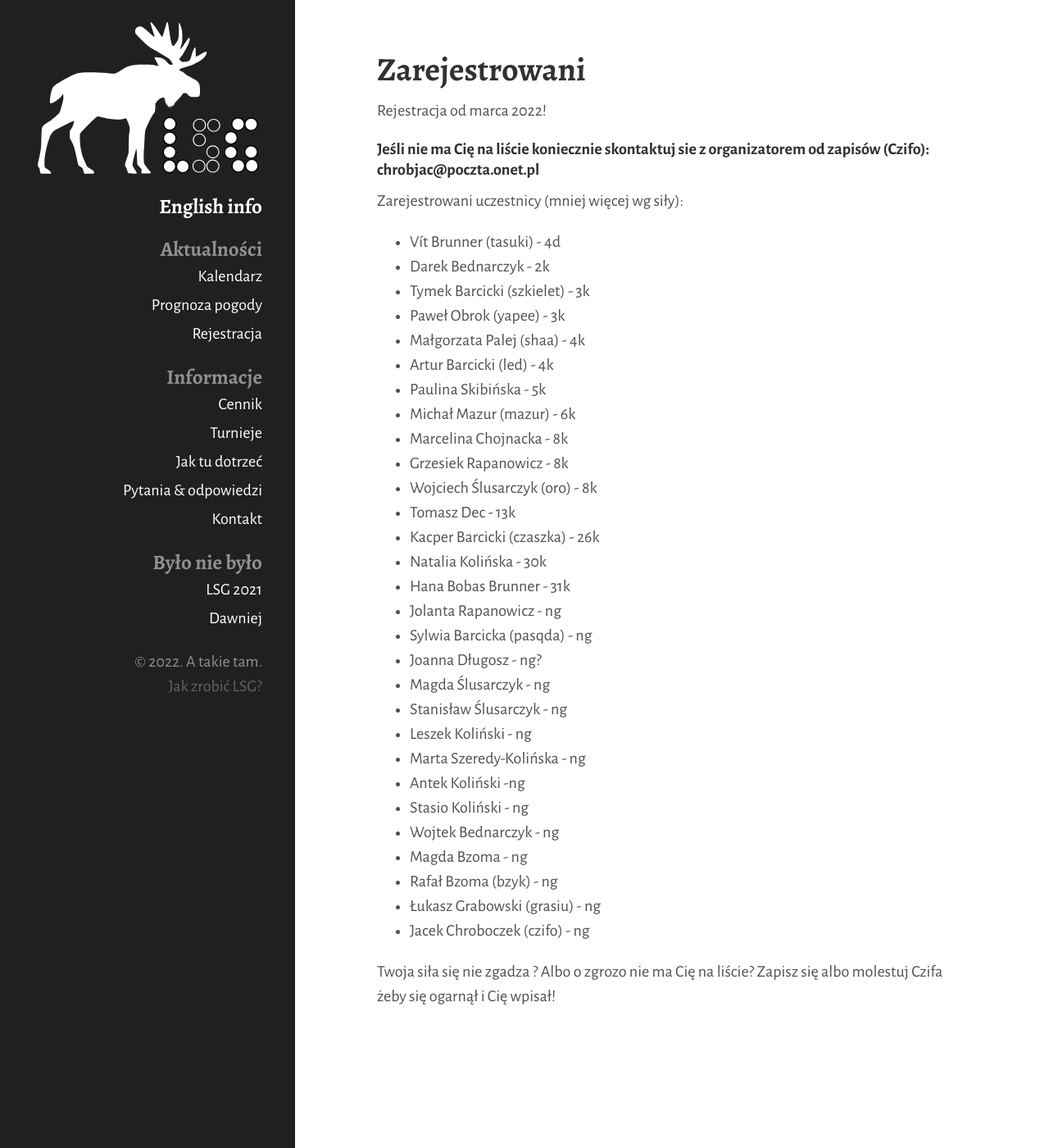
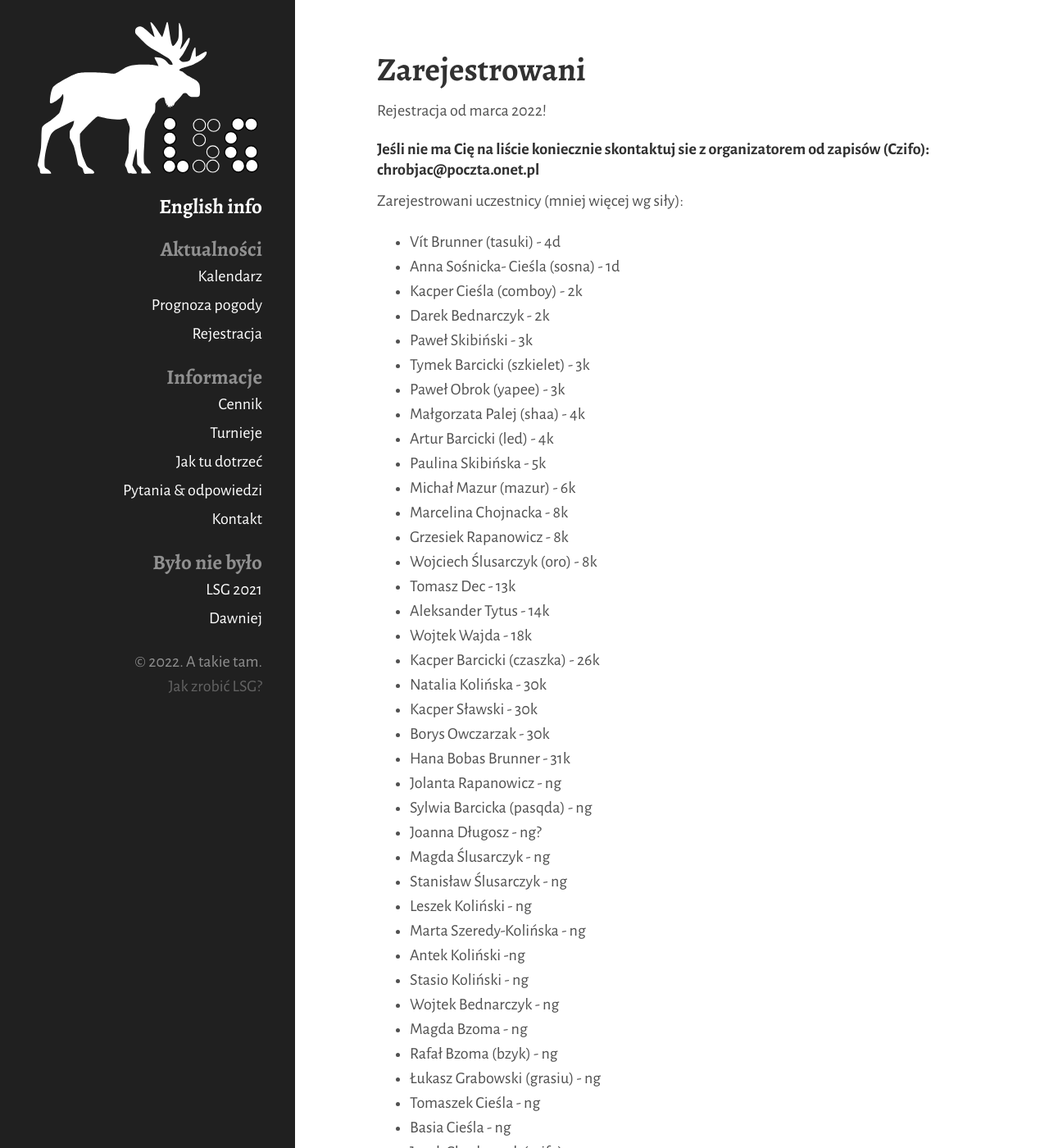
Before and after one commit to tasuki/lsg, a Jekyll site: the page built from zarejestrowani.md, in a window 1280 px wide and 1400 px high. Shown: the whole window at 82% size. Built offline with Jekyll 4.4.1, drawn with Linux system fonts in a browser that asks for light colours; nearby versions of some CDN libraries.

Commit message:
Update zarejestrowani.md

```diff
--- a/zarejestrowani.md
+++ b/zarejestrowani.md
@@ -12,7 +12,10 @@ Rejestracja od marca 2022!
 Zarejestrowani uczestnicy (mniej więcej wg siły):
 
 - Vít Brunner (tasuki) - 4d
+- Anna Sośnicka- Cieśla (sosna) - 1d
+- Kacper Cieśla (comboy) - 2k
 - Darek Bednarczyk - 2k
+- Paweł Skibiński - 3k
 - Tymek Barcicki (szkielet) - 3k
 - Paweł Obrok (yapee) - 3k
 - Małgorzata Palej (shaa) - 4k
@@ -23,8 +26,12 @@ Zarejestrowani uczestnicy (mniej więcej wg siły):
 - Grzesiek Rapanowicz - 8k
 - Wojciech Ślusarczyk (oro) - 8k
 - Tomasz Dec - 13k
+- Aleksander Tytus - 14k
+- Wojtek Wajda - 18k
 - Kacper Barcicki (czaszka) - 26k
 - Natalia Kolińska - 30k
+- Kacper Sławski - 30k
+- Borys Owczarzak - 30k
 - Hana Bobas Brunner - 31k
 - Jolanta Rapanowicz - ng
 - Sylwia Barcicka (pasqda) - ng
@@ -39,6 +46,8 @@ Zarejestrowani uczestnicy (mniej więcej wg siły):
 - Magda Bzoma - ng
 - Rafał Bzoma (bzyk) - ng
 - Łukasz Grabowski (grasiu) - ng
+- Tomaszek Cieśla - ng
+- Basia Cieśla - ng
 - Jacek Chroboczek (czifo) - ng
 
 
```
